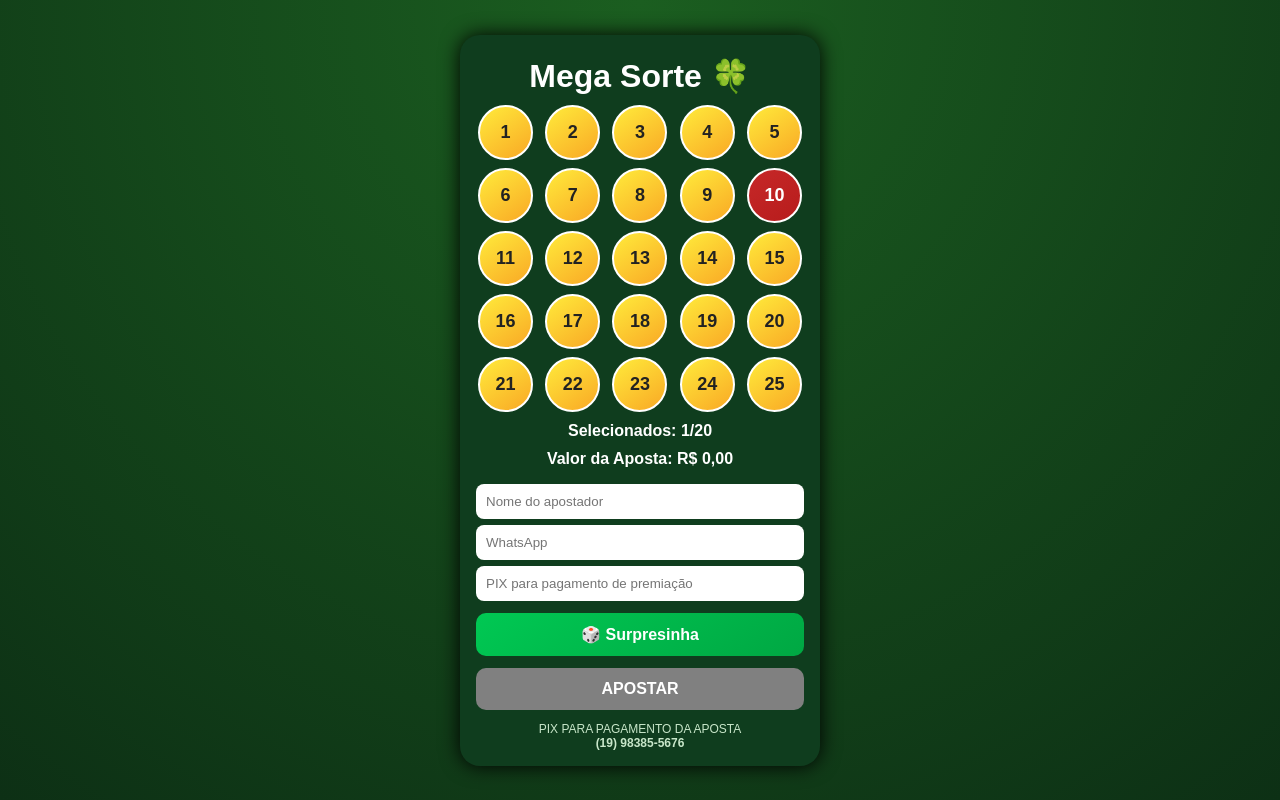
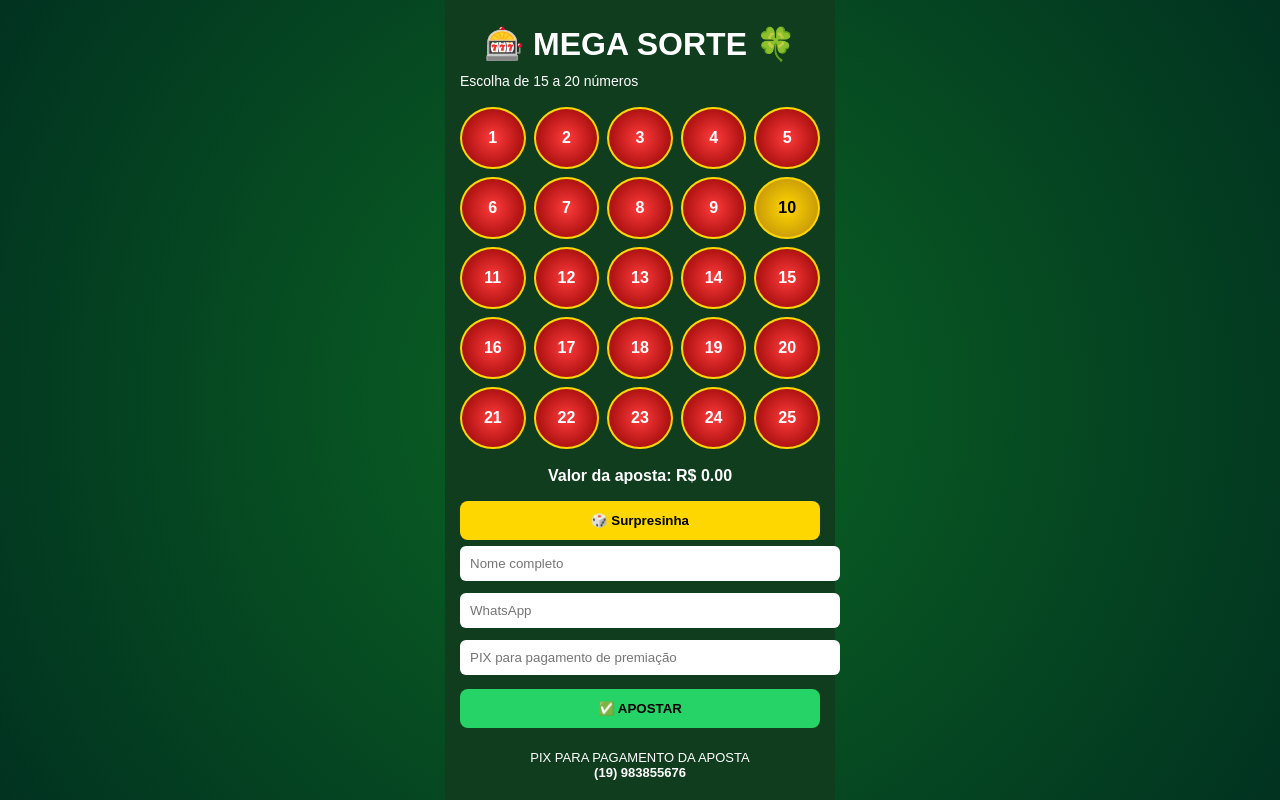
Before and after one commit to BenedetiGames/Mega-sorte, a plain HTML site: page index.html in a window 1280 px wide. Both pictures are taken after a click on the element "10". Drawn offline with Linux system fonts and the light colour scheme.

Commit message:
Update index.html
update popup

```diff
--- a/index.html
+++ b/index.html
@@ -4,258 +4,211 @@
 <meta charset="UTF-8">
 <title>Mega Sorte 🍀</title>
 <meta name="viewport" content="width=device-width, initial-scale=1.0">
-
 <style>
-* {
-    box-sizing: border-box;
+body {
+    margin: 0;
     font-family: Arial, sans-serif;
+    background: radial-gradient(circle, #0b6623, #013220);
+    display: flex;
+    justify-content: center;
+    align-items: center;
+    height: 100vh;
 }
-
-body {
-    background: radial-gradient(circle at top, #1b5e20, #0d3015);
-    min-height: 100vh;
-    margin: 0;
-    display: flex;
-    align-items: center;
-    justify-content: center;
-}
-
 .card {
     background: #0f3d1e;
-    border-radius: 20px;
-    padding: 16px;
-    width: 360px;
-    max-width: 95vw;
+    width: 100%;
+    max-width: 390px;
+    height: 100vh;
+    padding: 15px;
+    box-sizing: border-box;
     color: white;
-    box-shadow: 0 0 20px #000;
+    display: flex;
+    flex-direction: column;
 }
-
 h1 {
     text-align: center;
-    margin: 6px 0 10px 0;
+    margin: 10px 0;
 }
-
-.grid {
+.info {
+    font-size: 14px;
+    margin-bottom: 8px;
+}
+.fichas {
     display: grid;
     grid-template-columns: repeat(5, 1fr);
     gap: 8px;
-    margin-top: 10px;
-    justify-items: center;
+    margin: 10px 0;
 }
-
-.num {
-    width: 55px;
-    height: 55px;
+.ficha {
+    background: radial-gradient(circle, #ff3b3b, #8b0000);
+    color: white;
     border-radius: 50%;
-    background: linear-gradient(145deg,#ffeb3b,#f9a825);
-    color: #222;
+    height: 58px;
+    display: flex;
+    justify-content: center;
+    align-items: center;
     font-weight: bold;
-    font-size: 18px;
-    display: flex;
-    align-items: center;
-    justify-content: center;
     cursor: pointer;
-    border: 2px solid #fff;
+    border: 2px solid gold;
     transition: 0.2s;
 }
-
-.num:hover {
+.ficha:hover {
     transform: scale(1.1);
-    box-shadow: 0 0 8px #fff;
 }
-
-.num.active {
-    background: linear-gradient(145deg,#c62828,#b71c1c);
-    color: white;
+.ficha.selecionada {
+    background: radial-gradient(circle, #ffd700, #b8860b);
+    color: black;
 }
-
-.info {
-    margin-top: 10px;
-    text-align: center;
-    font-weight: bold;
-}
-
-.inputs {
-    margin-top: 10px;
-}
-
-.inputs input {
+.dados input {
     width: 100%;
     padding: 10px;
-    margin-top: 6px;
+    margin: 6px 0;
+    border-radius: 6px;
+    border: none;
+}
+.botao {
+    background: gold;
+    color: black;
+    padding: 12px;
     border-radius: 8px;
     border: none;
+    font-weight: bold;
+    cursor: pointer;
+    margin-top: 8px;
 }
-
-.btn {
-    width: 100%;
-    margin-top: 12px;
-    padding: 12px;
-    border: none;
-    border-radius: 10px;
-    background: linear-gradient(145deg,#00c853,#00a843);
-    color: white;
+.botao.verde {
+    background: #25d366;
+}
+.valor {
+    margin: 8px 0;
     font-size: 16px;
     font-weight: bold;
-    cursor: pointer;
+    text-align: center;
 }
-
-.btn:disabled {
-    background: gray;
-}
-
-.footer {
-    margin-top: 12px;
-    font-size: 12px;
+.rodape {
+    margin-top: auto;
     text-align: center;
-    color: #c8e6c9;
-}
-
-/* POPUP */
-.popup {
-    position: fixed;
-    inset: 0;
-    background: rgba(0,0,0,0.7);
-    display: none;
-    align-items: center;
-    justify-content: center;
-}
-
-.popup-box {
-    background: white;
-    color: black;
-    padding: 20px;
-    border-radius: 15px;
-    width: 320px;
-    text-align: center;
+    font-size: 13px;
+    margin-bottom: 5px;
 }
 </style>
 </head>
-
 <body>
 
 <div class="card">
-    <h1>Mega Sorte 🍀</h1>
+    <h1>🎰 MEGA SORTE 🍀</h1>
 
-    <div class="grid" id="grid"></div>
+    <div class="info">Escolha de 15 a 20 números</div>
 
-    <div class="info" id="contador">Selecionados: 0/20</div>
-    <div class="info" id="valor">Valor da Aposta: R$ 0,00</div>
+    <div class="fichas" id="fichas"></div>
 
-    <div class="inputs">
-        <input id="nome" placeholder="Nome do apostador">
-        <input id="whats" placeholder="WhatsApp">
-        <input id="pixpremio" placeholder="PIX para pagamento de premiação">
+    <div class="valor" id="valor">Valor da aposta: R$ 0,00</div>
+
+    <button class="botao" onclick="surpresinha()">🎲 Surpresinha</button>
+
+    <div class="dados">
+        <input id="nome" placeholder="Nome completo">
+        <input id="whatsapp" placeholder="WhatsApp">
+        <input id="pixPremio" placeholder="PIX para pagamento de premiação">
     </div>
 
-    <button class="btn" onclick="surpresinha()">🎲 Surpresinha</button>
-    <button class="btn" id="apostar" onclick="apostar()" disabled>APOSTAR</button>
+    <button class="botao verde" onclick="gerarMensagemFinal()">✅ APOSTAR</button>
 
-    <div class="footer">
+    <div class="rodape">
         PIX PARA PAGAMENTO DA APOSTA<br>
-        <b>(19) 98385-5676</b>
-    </div>
-</div>
-
-<!-- POPUP -->
-<div class="popup" id="popup">
-    <div class="popup-box">
-        <h3>Aposta Realizada!</h3>
-        <div id="dadosAposta"></div>
-        <p style="margin-top:10px">
-            Após realização do pagamento, envie o comprovante junto com a mensagem gerada da sua aposta para o WhatsApp:
-            <br><b>(19) 98271-4293</b>
-        </p>
-        <p><b>PIX PARA PAGAMENTO DA APOSTA:</b><br>19983855676</p>
-        <button class="btn" onclick="fechar()">OK</button>
+        <b>(19) 983855676</b>
     </div>
 </div>
 
 <script>
-const PRECOS = {15:5,16:8,17:10,18:15,19:30,20:100};
-let selecionados = [];
+const precos = {15:5,16:8,17:10,18:15,19:30,20:100};
+let numerosSelecionados = [];
 
-const grid = document.getElementById("grid");
-const contador = document.getElementById("contador");
-const valor = document.getElementById("valor");
-const apostarBtn = document.getElementById("apostar");
-
+const fichasDiv = document.getElementById("fichas");
 for(let i=1;i<=25;i++){
     const d = document.createElement("div");
-    d.className = "num";
+    d.className = "ficha";
     d.innerText = i;
-    d.onclick = ()=>toggle(i,d);
-    grid.appendChild(d);
+    d.onclick = () => selecionar(i,d);
+    fichasDiv.appendChild(d);
 }
 
-function toggle(n,el){
-    if(selecionados.includes(n)){
-        selecionados = selecionados.filter(x=>x!==n);
-        el.classList.remove("active");
+function selecionar(num, el){
+    if(numerosSelecionados.includes(num)){
+        numerosSelecionados = numerosSelecionados.filter(n=>n!==num);
+        el.classList.remove("selecionada");
     } else {
-        if(selecionados.length < 20){
-            selecionados.push(n);
-            el.classList.add("active");
+        if(numerosSelecionados.length >= 20){
+            alert("Máximo 20 números");
+            return;
         }
+        numerosSelecionados.push(num);
+        el.classList.add("selecionada");
     }
-    atualizar();
+    atualizarValor();
 }
 
-function atualizar(){
-    contador.innerText = `Selecionados: ${selecionados.length}/20`;
-    if(selecionados.length>=15){
-        let v = PRECOS[selecionados.length];
-        valor.innerText = `Valor da Aposta: R$ ${v.toFixed(2)}`;
-        apostarBtn.disabled = false;
-    } else {
-        valor.innerText = "Valor da Aposta: R$ 0,00";
-        apostarBtn.disabled = true;
-    }
+function atualizarValor(){
+    const qtd = numerosSelecionados.length;
+    let valor = precos[qtd] || 0;
+    document.getElementById("valor").innerText =
+        "Valor da aposta: R$ " + valor.toFixed(2);
 }
 
 function surpresinha(){
-    document.querySelectorAll(".num").forEach(n=>n.classList.remove("active"));
-    selecionados = [];
-    while(selecionados.length < 15){
-        let r = Math.floor(Math.random()*25)+1;
-        if(!selecionados.includes(r)){
-            selecionados.push(r);
-        }
+    numerosSelecionados = [];
+    document.querySelectorAll(".ficha").forEach(f=>f.classList.remove("selecionada"));
+
+    const sorteados = [];
+    while(sorteados.length < 15){
+        const n = Math.floor(Math.random()*25)+1;
+        if(!sorteados.includes(n)) sorteados.push(n);
     }
-    document.querySelectorAll(".num").forEach((el,i)=>{
-        if(selecionados.includes(i+1)) el.classList.add("active");
+    sorteados.forEach(n=>{
+        numerosSelecionados.push(n);
+        document.querySelectorAll(".ficha")[n-1].classList.add("selecionada");
     });
-    atualizar();
+    atualizarValor();
 }
 
-function apostar(){
-    let nome = document.getElementById("nome").value;
-    let whats = document.getElementById("whats").value;
-    let pix = document.getElementById("pixpremio").value;
+function gerarMensagemFinal(){
+    const nome = document.getElementById("nome").value.trim();
+    const whatsapp = document.getElementById("whatsapp").value.trim();
+    const pixPremio = document.getElementById("pixPremio").value.trim();
 
-    if(!nome || !whats || !pix){
-        alert("Preencha todos os dados!");
+    if(!nome || !whatsapp || !pixPremio || numerosSelecionados.length < 15){
+        alert("Preencha todos os dados e escolha no mínimo 15 números.");
         return;
     }
 
-    document.getElementById("dadosAposta").innerHTML = `
-        <p><b>Nome:</b> ${nome}</p>
-        <p><b>WhatsApp:</b> ${whats}</p>
-        <p><b>PIX para premiação:</b> ${pix}</p>
-        <p><b>Números:</b> ${selecionados.join(", ")}</p>
-    `;
+    const qtd = numerosSelecionados.length;
+    const valor = precos[qtd];
 
-    document.getElementById("popup").style.display="flex";
-}
+    const mensagem =
+`🎰 APOSTA REALIZADA 🎰
 
-function fechar(){
-    document.getElementById("popup").style.display="none";
-    selecionados=[];
-    document.querySelectorAll(".num").forEach(n=>n.classList.remove("active"));
-    document.getElementById("nome").value="";
-    document.getElementById("whats").value="";
-    document.getElementById("pixpremio").value="";
-    atualizar();
+👤 Nome: ${nome}
+📱 WhatsApp: ${whatsapp}
+💸 PIX para premiação: ${pixPremio}
+
+🎯 Números escolhidos:
+${numerosSelecionados.join(", ")}
+
+💰 Valor da aposta: R$ ${valor.toFixed(2)}
+
+✅ Após realizar o pagamento, envie:
+• Esta mensagem
+• O comprovante do PIX
+
+📌 Enviar para:
+WhatsApp: (19) 98271-4293
+PIX para pagamento da aposta: 19983855676
+`;
+
+    alert(mensagem);
+
+    const link = `https://wa.me/5519982714293?text=${encodeURIComponent(mensagem)}`;
+    window.open(link, "_blank");
 }
 </script>
 
```
